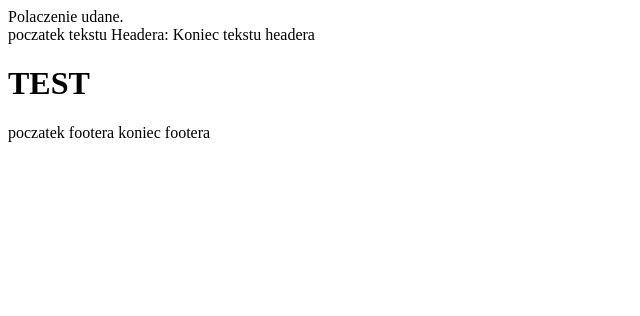
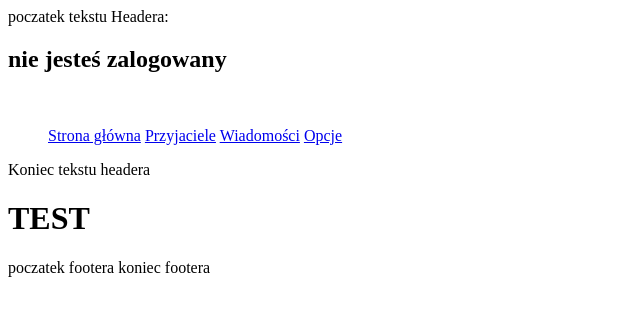
Before and after one commit to MarcinSwiderek/Svitter, a PHP site: page / in a window 1280 px wide. Shown: the top 316 px of the page, without its empty margins (0-640 px from the left). Run offline with PHP 8.4, Linux system fonts and the light colour scheme; some libraries are stand-ins or nearby versions.

```diff
--- a/connection.php
+++ b/connection.php
@@ -10,6 +10,6 @@ $conn = @new mysqli($servername, $username, $password, $baseName);
 if ($conn->connect_error) {
 	die("Polaczenie nieudane. Blad: " . $conn->connect_error."<br>");
 }
-echo "Polaczenie udane.<br>";
+
 
 ?>
--- a/header.php
+++ b/header.php
@@ -4,7 +4,31 @@
 </head>
 <body>
 	poczatek tekstu Headera:
+	<h2><?php
+	session_start();
+	if(isset($_SESSION['id'])) {
+		$sql="SELECT * FROM Users WHERE id={$_SESSION['id']}";
+		$result=$conn->query($sql);
 
+		if($result->num_rows > 0) {
+			while($row=$result->fetch_assoc()) {
+				echo($row['name']);
+			}
+		}
+	}
+	else {
+		echo "nie jesteś zalogowany";
+	}
+	?></h2>
+	<br>
+	<nav>
+		<ul class="main-menu">
+			<a href="#">Strona główna</a>
+			<a href="friends">Przyjaciele</a>
+			<a href="messages">Wiadomości</a>
+			<a href="settings">Opcje</a>
+		</ul>
+	</nav>
 
 	Koniec tekstu headera
 
--- a/style.css
+++ b/style.css
@@ -0,0 +1,3 @@
+.main-menu {
+
+}
--- a/user.php
+++ b/user.php
@@ -12,7 +12,8 @@
 	<header><?php include("header.php");?></header>
 	<main>
 		<h3>Username : <?php
-			$sql="SELECT * FROM Users WHERE id={$_GET['id']}";
+			session_start();
+			$sql="SELECT * FROM Users WHERE id={$_SESSION['id']}";
 			$result=$conn->query($sql);
 
 			if($result->num_rows > 0) {
```
